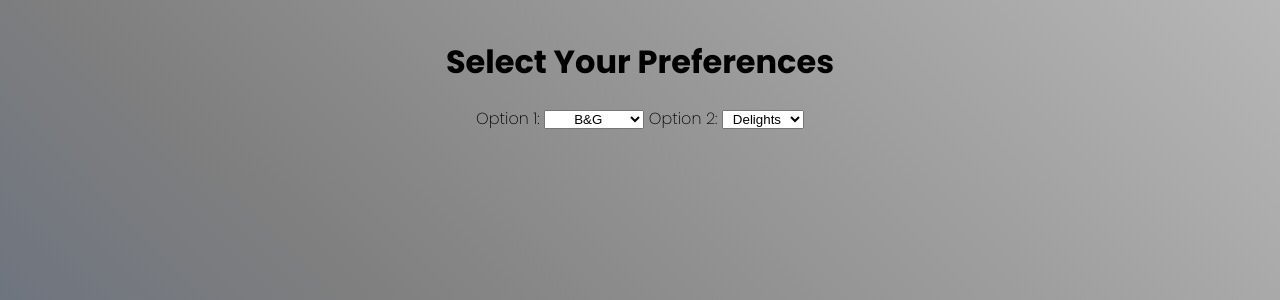
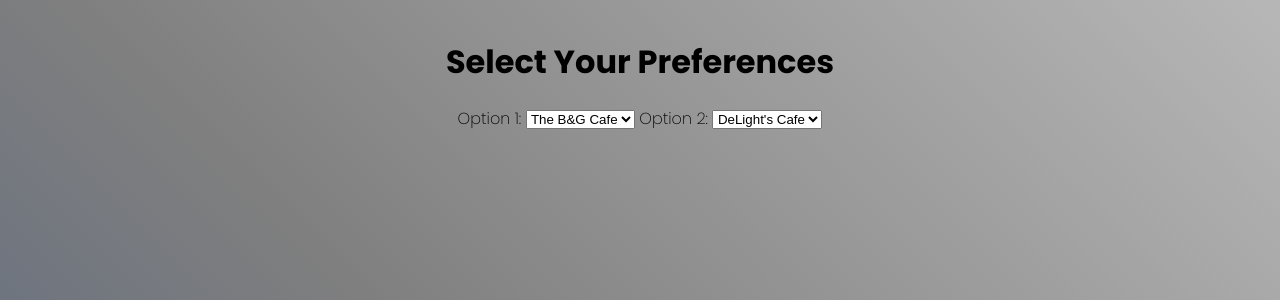
Before and after one commit to JackJack7890/MoraviYum_Food_Review_Website, a Flask app: page /review in a window 1280 px wide. Shown: the part 329-629 px from the top of the page. Run offline with Flask 3, Linux system fonts and the light colour scheme; the visitor is signed in with stand-in values (Sample User, id 1).

Commit message:
Small restaurant name update

```diff
--- a/templates/review.html
+++ b/templates/review.html
@@ -20,7 +20,7 @@
         <div class="dropdown_container">
             <label for="dropdown1">Option 1:</label>
             <select id="dropdown1">
-                <option value="B&G">B&G</option>
+                <option value="The B&G Cafe">The B&G Cafe</option>
                 <option value="Cru5h">Cru5h</option>
                 <option value="Garbanzos">Garbanzos</option>
                 <option value="Hissho Sushi">Hissho Sushi</option>
@@ -28,7 +28,7 @@
 
             <label for="dropdown2">Option 2:</label>
             <select id="dropdown2">
-                <option value="Delights">Delights</option>
+                <option value="DeLight's Cafe">DeLight's Cafe</option>
                 <option value="Starbucks">Starbucks</option>
                 <option value="Zime">Zime</option>
                 <option value="Natural">Natural</option>
```
